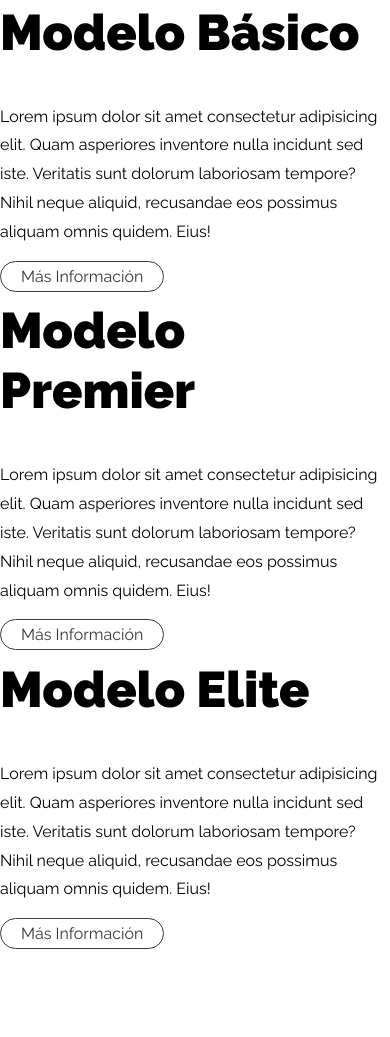
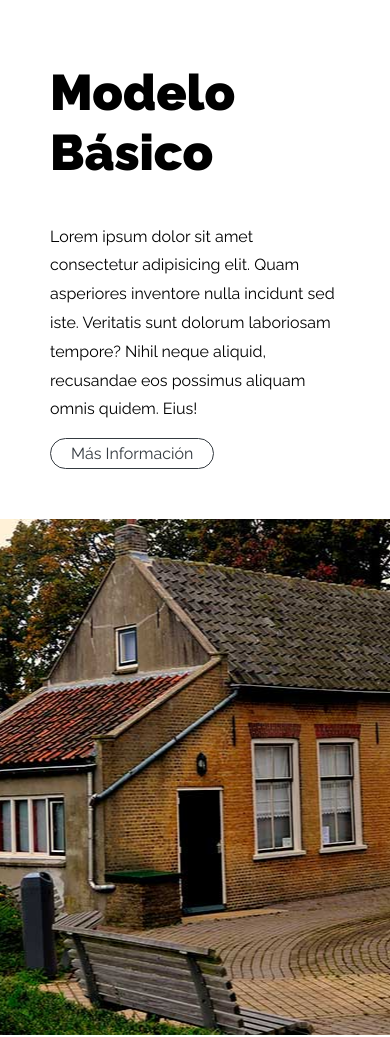
Before and after one commit to Jair-vet/ArquitecturaBosque, a plain HTML site: page index.html in a window 390 px wide. Shown: the part 2510-3547 px from the top of the page. Before the commit the page ends 3459 px from the top, so only its background shows below. Drawn offline with Linux system fonts and the light colour scheme.

Commit message:
Estilos responsive de los Modelos en Css

```diff
--- a/css/styles.css
+++ b/css/styles.css
@@ -219,3 +219,25 @@ header a {
 .contenido-nosotros p{
     margin-bottom: 1rem;
 }
+
+/* ? Modelos */
+.modelo{
+    display: grid;
+    grid-template-rows: repeat(2, 1fr);
+    background-repeat: no-repeat;
+    background-position: bottom center;
+}
+.contenido-modelo{
+    padding: 5rem;
+    background-color: var(--banco);
+}
+
+.basico{
+    background-image: url(../img/modelo_basico.jpg);
+}
+.premier{
+    background-image: url(../img/modelo_premier.jpg);
+}
+.elite{
+    background-image: url(../img/modelo_elite.jpg);
+}
```
